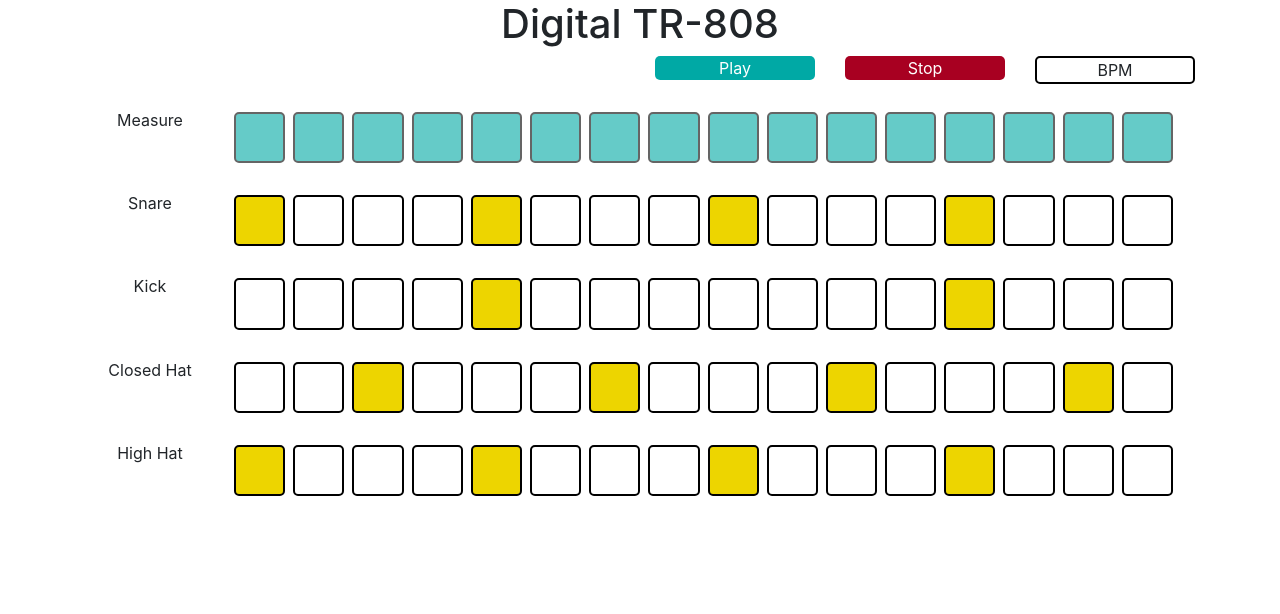
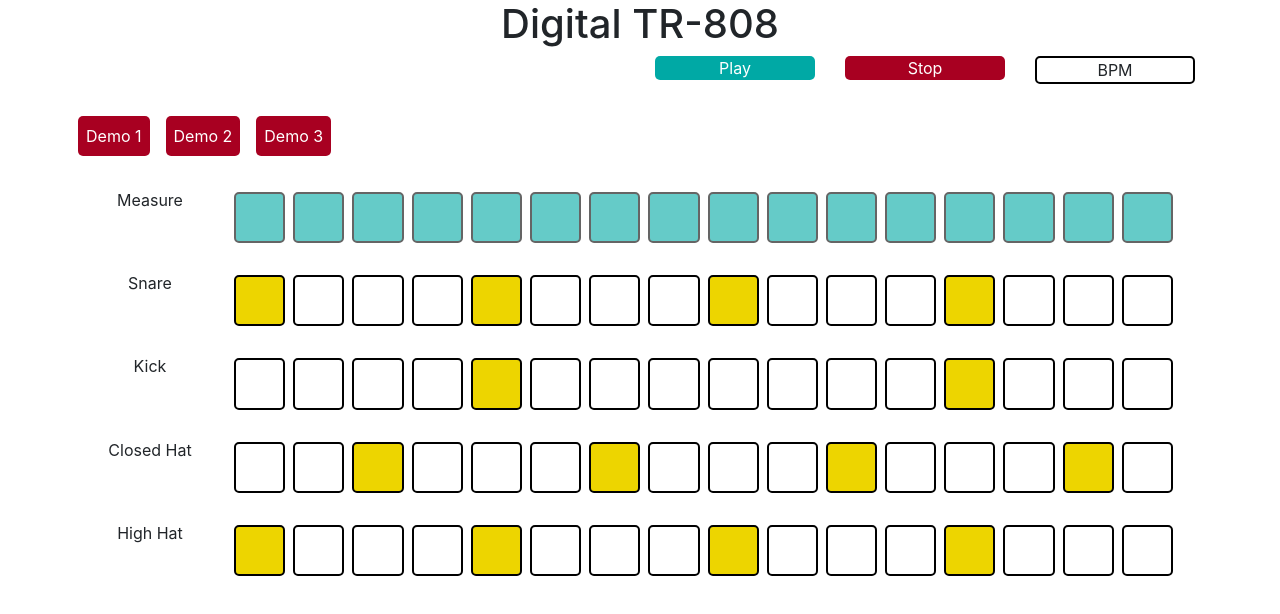
Before and after one commit to mermatriarchy/h-adonis-tr-808, a React app: page / in a window 1280 px wide. Shown: the top 614 px of the page. Built offline with nearby package versions, Linux system fonts and the light colour scheme; the HTML template or start-up script is replaced by a standard one.

Commit message:
render btns for demo selection

```diff
--- a/src/assets/custom.css
+++ b/src/assets/custom.css
@@ -18,13 +18,18 @@
   color: #fff;
 }
 
-.light {
+.light, .demo-btn:hover {
   opacity: .6;
 }
 
 .red-bg, .selected {
   background-color: #a80021;
   color: #fff;
+}
+
+.demo-btn {
+  padding: .5rem;
+  margin: .5rem;
 }
 
 .gray-bg {
--- a/src/components/Machine.js
+++ b/src/components/Machine.js
@@ -3,6 +3,7 @@
 import Instrument from './Instrument';
 import instruments from '../data/instruments';
 import demos from '../data/demos';
+import { Row } from 'react-bootstrap';
 
 import _ from 'underscore';
 
@@ -17,9 +18,15 @@
 
   const numOfInstruments = _.range(4);
 
-  {/* demos will need to go here*/}
   return (
     <>
+      <Row>
+        { demos.map( index =>
+            <div className="demo-btn red-bg" key={index.id}>
+              {index.demo_name}
+            </div>
+        )}
+      </Row>
       <Measures
             totalBeats={totalBeats}
             isMeasure={true}
```
Also changed, not shown: 2 other files (tests, documents, lock files or other folders).
